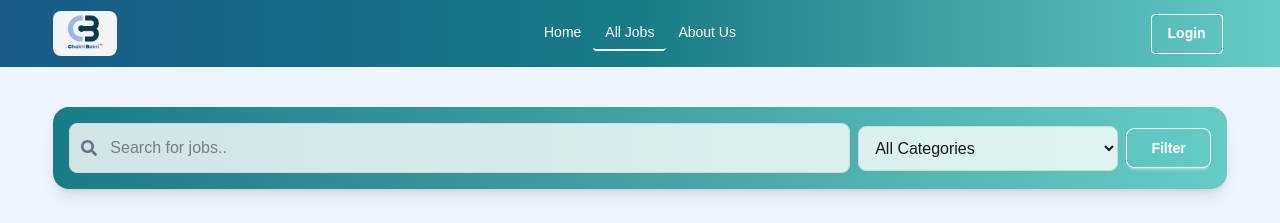
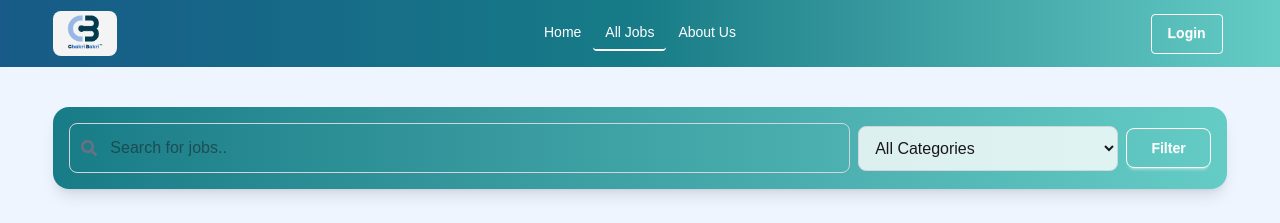
Before and after one commit to Motiur-Rahman-Dhrubo/Cakri-Bakri, a React (Vite) app: page /all-jobs in a window 1280 px wide. Shown: the top 223 px of the page. Built offline with nearby package versions, Linux system fonts and the light colour scheme; no server answers.

Commit message:
change all jobs page color

```diff
--- a/src/pages/AllJobs/AllJobs.jsx
+++ b/src/pages/AllJobs/AllJobs.jsx
@@ -52,7 +52,7 @@ export default function AllJobs() {
             <input
               type="text"
               placeholder="Search for jobs.."
-              className="w-full bg-white/80 p-3 pl-10 rounded-lg border border-gray-300 focus:ring-2 focus:ring-cb-primary outline-0"
+              className="w-full  p-3 pl-10 rounded-lg border border-gray-300 focus:ring-2 focus:ring-cb-primary outline-0"
               name="search"
             />
             <FaSearch className="absolute top-1/2 left-3 transform -translate-y-1/2 text-gray-500" />
```
